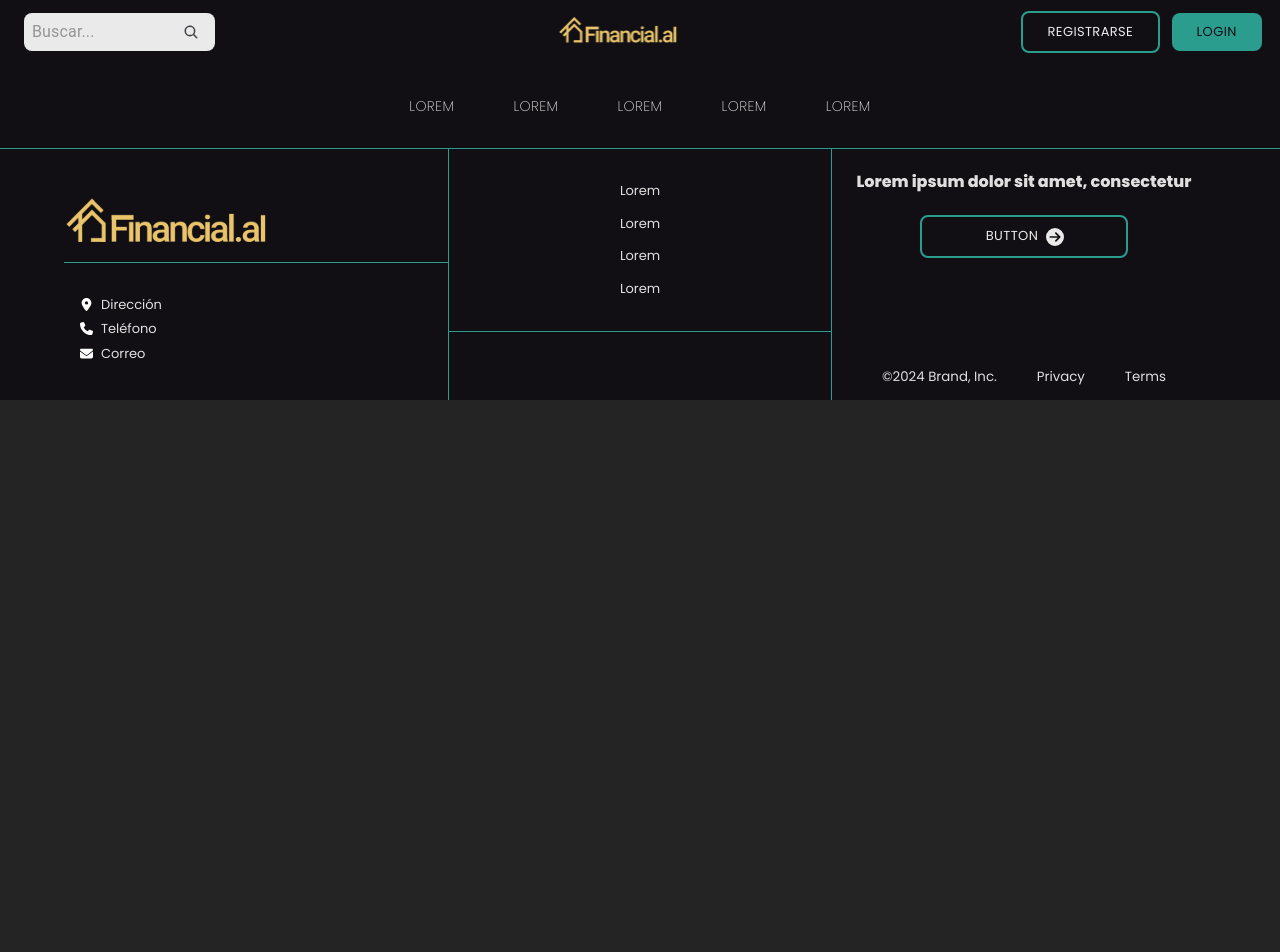
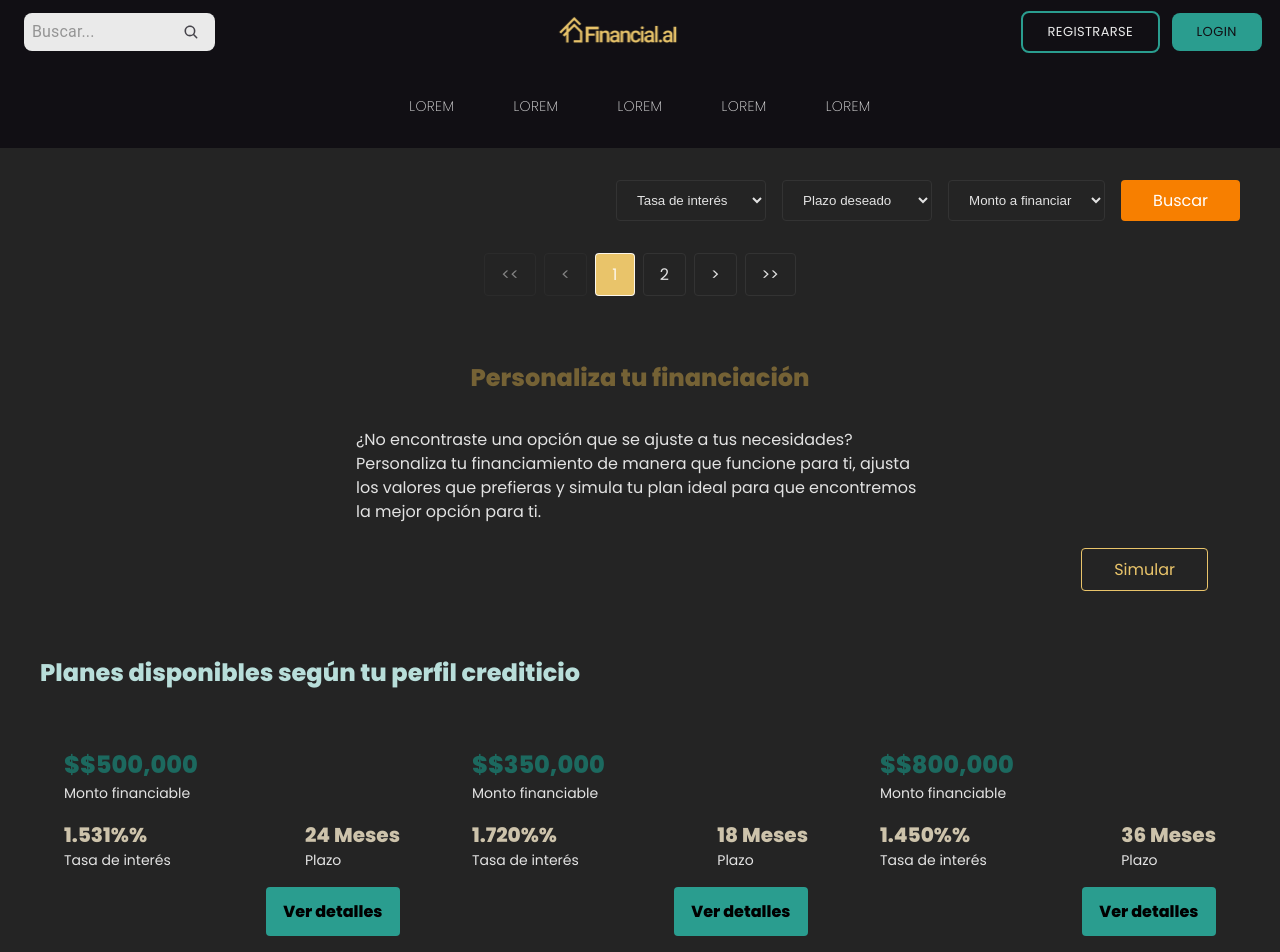
Before and after one commit to No-Country-simulation/h3-17-proptech, a React (Vite) app in the folder client/: page /plans in a window 1280 px wide. Shown: the top 952 px of the page. Before the commit the page ends 800 px from the top, so only its background shows below. Built offline with nearby package versions, Linux system fonts and the light colour scheme.

Commit message:
vista planes disponibles Desktop (con datos hardcodeados)

```diff
--- a/client/src/App.jsx
+++ b/client/src/App.jsx
@@ -4,6 +4,7 @@ import {
   LandingPage,
   RegisterOptions,
   RegisterPage,
+  AvailablePlans,
   LoginPage,
 } from "./pages/index";
 import "./App.css";
@@ -28,7 +29,9 @@ function App() {
               path="/register-options"
               element={<RegisterOptions />}
             />
+
             <Route exact path="/register" element={<RegisterPage />} />
+            <Route exact path="/plans" element={<AvailablePlans />} />
             <Route exact path="/login" element={<LoginPage />} />
           </Routes>
         </main>
--- /dev/null
+++ b/client/src/data/PlansView - Financial Card/financial-card.jsx
@@ -0,0 +1,21 @@
+export default function FinancialCard({ amount, rate, term }) {
+  return (
+    <div className="card">
+      <div className="card-amount">${amount.toLocaleString()}</div>
+      <div className="card-label">Monto financiable</div>
+
+      <div className="card-details">
+        <div className="detail-item">
+          <div className="detail-value">{rate}%</div>
+          <div className="detail-label">Tasa de interés</div>
+        </div>
+        <div className="detail-item">
+          <div className="detail-value">{term}</div>
+          <div className="detail-label">Plazo</div>
+        </div>
+      </div>
+
+      <button className="card-button">Ver detalles</button>
+    </div>
+  )
+}
--- /dev/null
+++ b/client/src/data/PlansView - Financial Card/pagination.jsx
@@ -0,0 +1,45 @@
+export default function Pagination({ currentPage, totalPages, onPageChange }) {
+  return (
+    <div className="pagination">
+      <button
+        className="pagination-button"
+        onClick={() => onPageChange(1)}
+        disabled={currentPage === 1}
+      >
+        {'<<'}
+      </button>
+      <button
+        className="pagination-button"
+        onClick={() => onPageChange(currentPage - 1)}
+        disabled={currentPage === 1}
+      >
+        {'<'}
+      </button>
+
+      {[...Array(totalPages)].map((_, index) => (
+        <button
+          key={index + 1}
+          className={`pagination-button ${currentPage === index + 1 ? 'active' : ''}`}
+          onClick={() => onPageChange(index + 1)}
+        >
+          {index + 1}
+        </button>
+      ))}
+
+      <button
+        className="pagination-button"
+        onClick={() => onPageChange(currentPage + 1)}
+        disabled={currentPage === totalPages}
+      >
+        {'>'}
+      </button>
+      <button
+        className="pagination-button"
+        onClick={() => onPageChange(totalPages)}
+        disabled={currentPage === totalPages}
+      >
+        {'>>'}
+      </button>
+    </div>
+  )
+}
--- /dev/null
+++ b/client/src/pages/availablePlans/plansView.css
@@ -0,0 +1,161 @@
+.container {
+  max-width: 1200px;
+  margin: 0 auto;
+  padding: 2rem;
+}
+
+.filters {
+  display: flex;
+  flex-direction: row;
+  gap: 1rem;
+  margin-bottom: 2rem;
+  position: relative;
+  justify-content:flex-end;
+}
+
+.filter-select {
+  background-color: transparent;
+  color: var(--color-text);
+  border: 1px solid #333;
+  padding: 0.5rem 1rem;
+  border-radius: 4px;
+  min-width: 150px;
+}
+
+.search-button {
+  background-color: var(--Terciario);
+  color: white;
+  border: none;
+  padding: 0.5rem 2rem;
+  border-radius: 4px;
+  cursor: pointer;
+}
+
+.personalization {
+  background-color: var(--color-card);
+  padding: 2rem;
+  border-radius: 8px;
+  margin: 2rem 0;
+  display: flex;
+  flex-direction: column;
+  align-items: center;
+}
+
+.personalization-title {
+  color: var(--Secundario-20);
+  margin: 0 0 1rem 0;
+  text-align: left;
+}
+
+.personalization-text {
+  color: var(--color-text-secondary);
+  margin-bottom: 1.5rem;
+  text-align: left;
+  width: 50%;
+}
+
+.simulate-button {
+  background-color: transparent;
+  color: var(--Secundario);
+  border: 1px solid var(--Secundario);
+  padding: 0.5rem 2rem;
+  border-radius: 4px;
+  cursor: pointer;
+  align-self: last baseline;
+}
+
+.section-title {
+  margin: 2rem 0;
+  color: var(--Primario-80)
+}
+
+.cards-grid {
+  display: grid;
+  grid-template-columns: repeat(auto-fit, minmax(300px, 1fr));
+  gap: 1.5rem;
+  margin-bottom: 2rem;
+}
+
+.card {
+  background-color: var(--color-card);
+  padding: 1.5rem;
+  border-radius: 8px;
+}
+
+.card-amount {
+  color: var(--Primario-30);
+  font-size: 1.5rem;
+  font-weight: bold;
+}
+
+.card-label {
+  color: var(--color-text-secondary);
+  font-size: 0.875rem;
+  margin-bottom: 1rem;
+}
+
+.card-details {
+  display: flex;
+  justify-content: space-between;
+  margin: 1rem 0;
+}
+
+.detail-item {
+  text-align: left;
+}
+
+.detail-value {
+  font-size: 1.25rem;
+  font-weight: bold;
+  color: var(--Secundario-80)
+}
+
+.detail-label {
+  color: var(--color-text-secondary);
+  font-size: 0.875rem;
+}
+
+.card-button {
+  width: 40%;
+  background-color: var(--Primario);
+  color: black;
+  border: none;
+  padding: 0.75rem;
+  border-radius: 4px;
+  font-weight: bold;
+  cursor: pointer;
+  position: relative;
+  left: 60%
+}
+
+.pagination-container {
+  display: flex;
+  justify-content: center;
+  margin: 2rem 0;
+}
+
+.pagination {
+  display: flex;
+  gap: 0.5rem;
+}
+
+.pagination-button {
+  background-color: transparent;
+  color: var(--color-text);
+  border: 1px solid #333;
+  padding: 0.5rem 1rem;
+  border-radius: 4px;
+  cursor: pointer;
+  min-width: 40px;
+}
+
+.pagination-button.active {
+  background-color: var(--Secundario);
+  color: var(--color-card);
+  border-color: var(--color-accent);
+}
+
+.pagination-button:disabled {
+  opacity: 0.5;
+  cursor: not-allowed;
+}
--- /dev/null
+++ b/client/src/pages/availablePlans/plansView.jsx
@@ -0,0 +1,169 @@
+import { useState } from 'react'
+import FinancialCard from "../../data/PlansView - Financial Card/financial-card"
+import Pagination from '../../data/PlansView - Financial Card/pagination'
+import {financingPlans} from '../../data/dataForPlans'
+import "./plansView.css"
+export default function AvailablePlans() {
+  const [currentPage, setCurrentPage] = useState(1)
+
+
+
+  // data de prueba
+  const plans = [
+    {
+      id: 1,
+      amount: "$500,000",
+      rate: "1.531%",
+      term: "24 Meses",
+      cuotaMensual: "$25,500",
+      detalles: "Plan ideal para compras grandes.",
+      condiciones: "Aplican restricciones según historial crediticio."
+    },
+    {
+      id: 2,
+      amount: "$350,000",
+      rate: "1.720%",
+      term: "18 Meses",
+      cuotaMensual: "$20,300",
+      detalles: "Perfecto para financiamiento de mediano plazo.",
+      condiciones: "Solo para clientes con ingresos comprobables."
+    },
+    {
+      id: 3,
+      amount: "$800,000",
+      rate: "1.450%",
+      term: "36 Meses",
+      cuotaMensual: "$28,400",
+      detalles: "Plan recomendado para proyectos grandes.",
+      condiciones: "Debe incluir aval o garantía hipotecaria."
+    },
+    {
+      id: 4,
+      amount: "$200,000",
+      rate: "2.000%",
+      term: "12 Meses",
+      cuotaMensual: "$18,000",
+      detalles: "Ideal para emergencias o necesidades rápidas.",
+      condiciones: "No aplican restricciones adicionales."
+    },
+    {
+      id: 5,
+      amount: "$650,000",
+      rate: "1.610%",
+      term: "30 Meses",
+      cuotaMensual: "$23,500",
+      detalles: "Flexible y adaptable a tus necesidades.",
+      condiciones: "Historial crediticio favorable requerido."
+    },
+    {
+      id: 6,
+      amount: "$400,000",
+      rate: "1.730%",
+      term: "20 Meses",
+      cuotaMensual: "$22,100",
+      detalles: "Para quienes buscan equilibrio entre term y tasa.",
+      condiciones: "Debe tener ingresos mínimos de $30,000 mensuales."
+    },
+    {
+      id: 7,
+      amount: "$1,000,000",
+      rate: "1.300%",
+      term: "48 Meses",
+      cuotaMensual: "$29,900",
+      detalles: "Plan premium para grandes inversiones.",
+      condiciones: "Garantía adicional requerida."
+    },
+    {
+      id: 8,
+      amount: "$150,000",
+      rate: "2.200%",
+      term: "6 Meses",
+      cuotaMensual: "$27,000",
+      detalles: "Plan a corto term para necesidades específicas.",
+      condiciones: "No se requieren avales."
+    },
+    {
+      id: 9,
+      amount: "$300,000",
+      rate: "1.850%",
+      term: "15 Meses",
+      cuotaMensual: "$19,900",
+      detalles: "Financiamiento rápido y accesible.",
+      condiciones: "Sujeto a evaluación de riesgo."
+    },
+    {
+      id: 10,
+      amount: "$750,000",
+      rate: "1.490%",
+      term: "40 Meses",
+      cuotaMensual: "$26,800",
+      detalles: "Ideal para metas a largo term.",
+      condiciones: "Debe incluir garantía de propiedad."
+    }
+  ]
+
+  const itemsPerPage = 6
+  const totalPages = Math.ceil(plans.length / itemsPerPage)
+  const currentPlans = plans.slice(
+    (currentPage - 1) * itemsPerPage,
+    currentPage * itemsPerPage
+  )
+
+  return (
+    <div className="container">
+      <div className="filters">
+        <select className="filter-select">
+          <option value="">Tasa de interés</option>
+          <option value="1.531">1.531%</option>
+        </select>
+
+        <select className="filter-select">
+          <option value="">Plazo deseado</option>
+          <option value="24">24 Meses</option>
+        </select>
+
+        <select className="filter-select">
+          <option value="">Monto a financiar</option>
+          <option value="500000">$500,000</option>
+        </select>
+
+        <button className="search-button">Buscar</button>
+      </div>
+
+      <div className="pagination-container">
+        <Pagination
+          currentPage={currentPage}
+          totalPages={totalPages}
+          onPageChange={setCurrentPage}
+        />
+      </div>
+
+      <div className="personalization">
+        <h2 className="personalization-title">
+          Personaliza tu financiación
+        </h2>
+        <p className="personalization-text">
+          ¿No encontraste una opción que se ajuste a tus necesidades? Personaliza tu financiamiento de manera
+          que funcione para ti, ajusta los valores que prefieras y simula tu plan ideal para que encontremos
+          la mejor opción para ti.
+        </p>
+        <button className="simulate-button">Simular</button>
+      </div>
+
+      <h2 className="section-title">
+        Planes disponibles según tu perfil crediticio
+      </h2>
+
+      <div className="cards-grid">
+        {currentPlans.map((plan, index) => (
+          <FinancialCard
+            key={index}
+            amount={plan.amount}
+            rate={plan.rate}
+            term={plan.term}
+          />
+        ))}
+      </div>
+    </div>
+  )
+}
--- a/client/src/pages/index.js
+++ b/client/src/pages/index.js
@@ -2,5 +2,6 @@ import { LandingPage } from "./landing/landing";
 import { RegisterPage } from "./register/registerPage";
 import { LoginPage } from "./login/loginPage";
 import { RegisterOptions } from "./register-options/registerOption";
+import AvailablePlans from "./availablePlans/plansView";
 
-export { LandingPage, RegisterPage, LoginPage, RegisterOptions };
+export { LandingPage, AvailablePlans ,RegisterPage, LoginPage, RegisterOptions };
```
